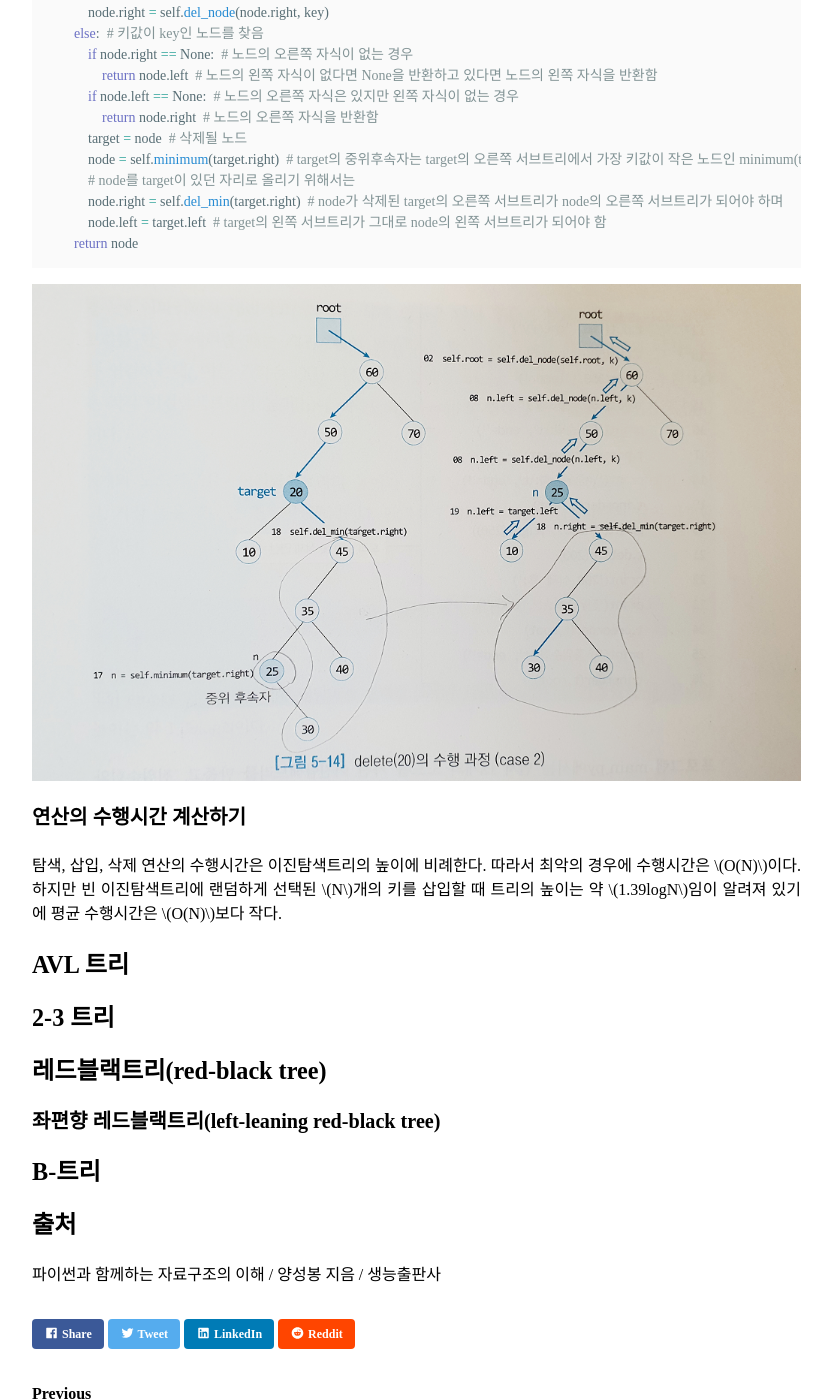
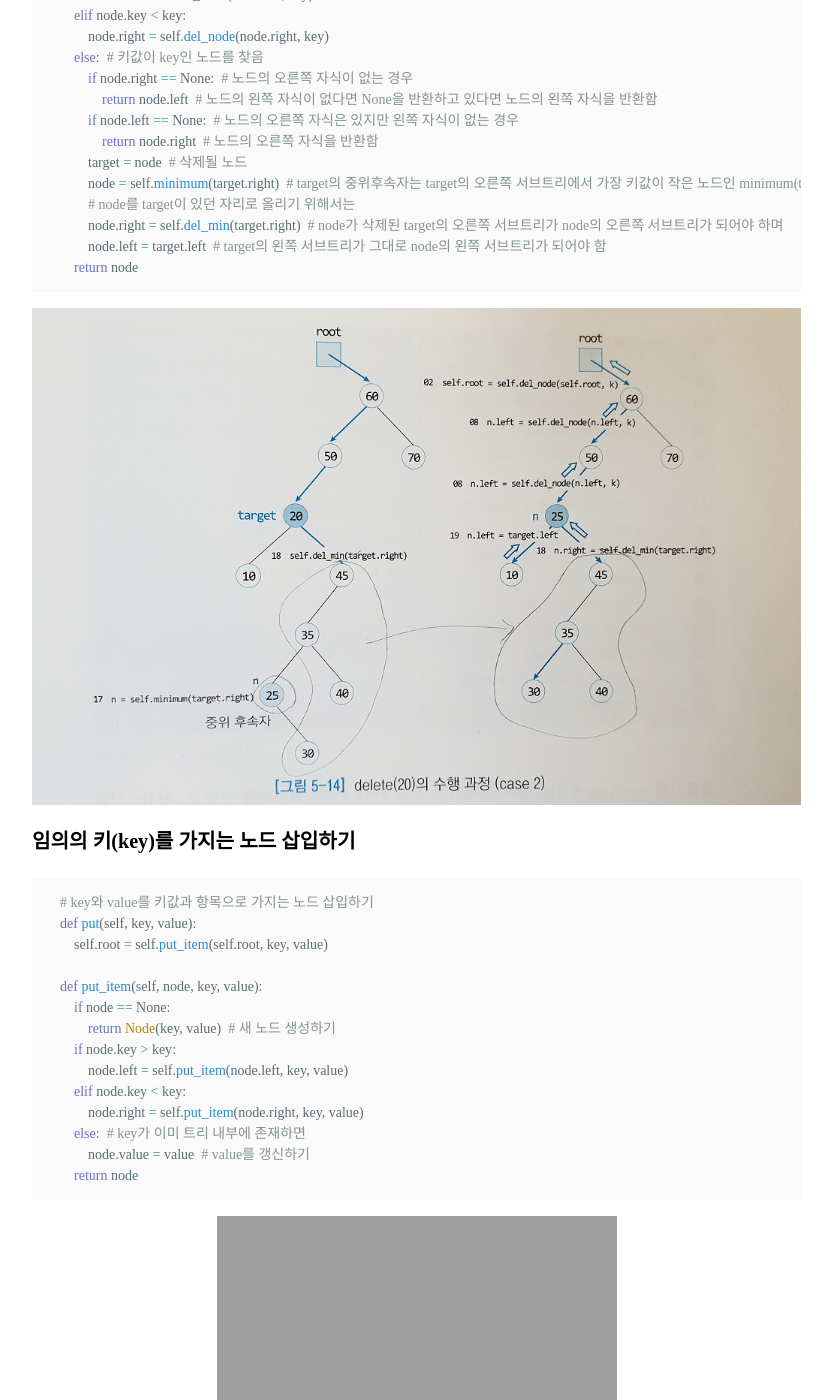
Before and after one commit to boreum0302/blog, a Jekyll site: the page built from _posts/2020-04-07-search-tree.md, in a window 1280 px wide and 1400 px high, scrolled down 3577 px. Shown: the whole window, without its empty margins (335-1167 px from the left). Built offline with Jekyll 4.4.1, drawn with Linux system fonts in a browser that asks for light colours; nearby versions of some CDN libraries; some web fonts are replaced; some of the changed text lies outside the part shown.

Commit message:
Update 2020-04-07-search-tree.md

````diff
--- a/_posts/2020-04-07-search-tree.md
+++ b/_posts/2020-04-07-search-tree.md
@@ -125,7 +125,28 @@ class BST:
         return node
 ```
 
-![(1)]({{ '/images/2020-04-07-(2).png' }}){: .align-center}
+![(2)]({{ '/images/2020-04-07-(2).png' }}){: .align-center}
+
+### 임의의 키(key)를 가지는 노드 삽입하기
+
+```python
+    # key와 value를 키값과 항목으로 가지는 노드 삽입하기
+    def put(self, key, value):
+        self.root = self.put_item(self.root, key, value)
+
+    def put_item(self, node, key, value):
+        if node == None:
+            return Node(key, value)  # 새 노드 생성하기
+        if node.key > key:
+            node.left = self.put_item(node.left, key, value)
+        elif node.key < key:
+            node.right = self.put_item(node.right, key, value)
+        else:  # key가 이미 트리 내부에 존재하면
+            node.value = value  # value를 갱신하기
+        return node
+```
+
+![(3)]({{ '/images/2020-04-07-(3).png' }}){: .align-center}
 
 ### 연산의 수행시간 계산하기
 탐색, 삽입, 삭제 연산의 수행시간은 이진탐색트리의 높이에 비례한다. 따라서 최악의 경우에 수행시간은  $$O(N)$$이다. 하지만 빈 이진탐색트리에 랜덤하게 선택된 $$N$$개의 키를 삽입할 때 트리의 높이는 약 $$1.39logN$$임이 알려져 있기에 평균 수행시간은 $$O(N)$$보다 작다.
````
